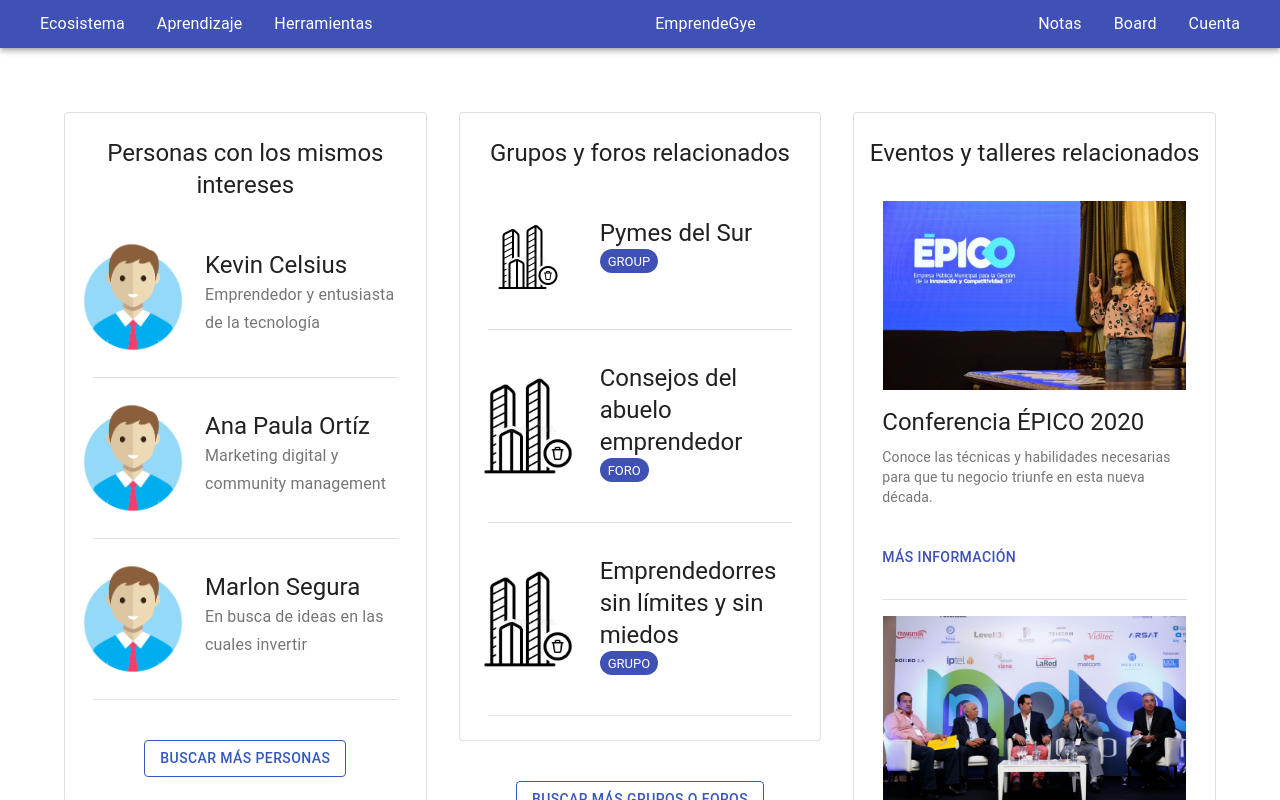
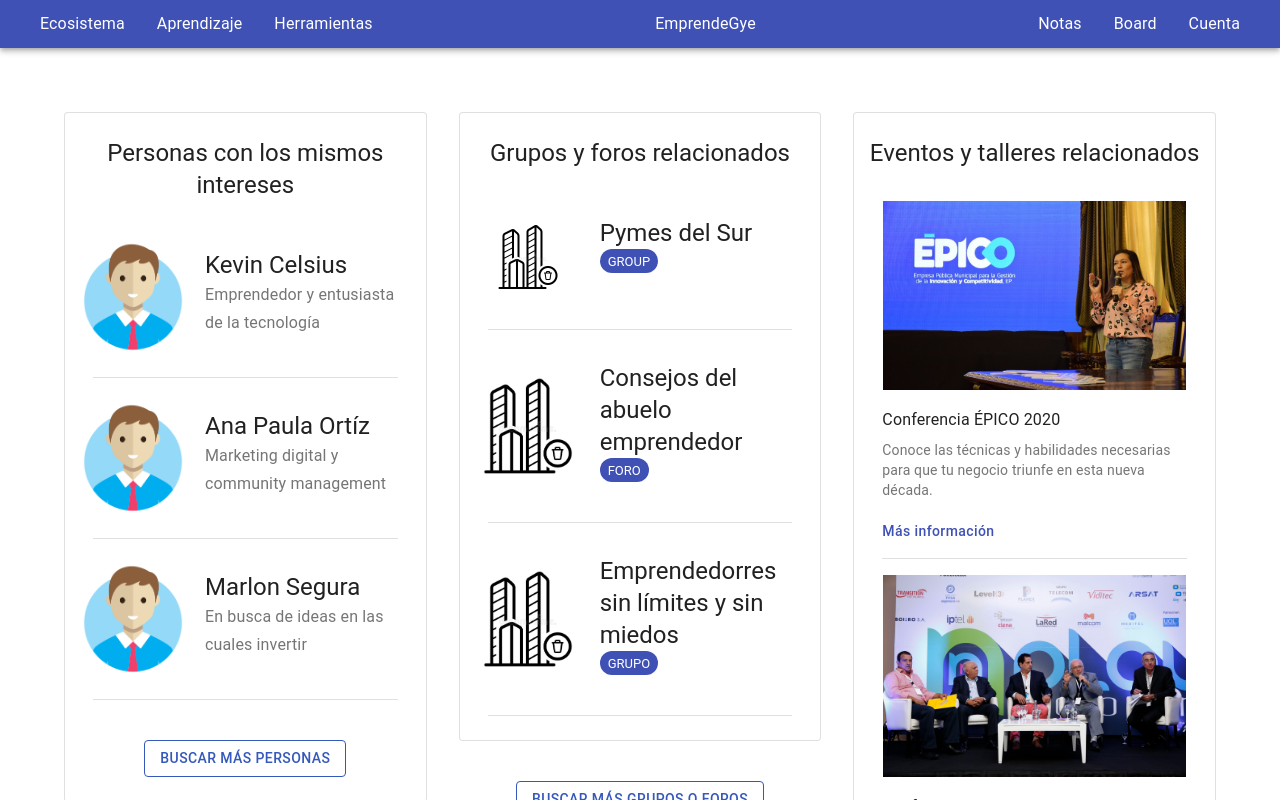
Before and after one commit to enmanuelmag/emprendeGye, a React (Create React App) app: page /emprendedor/ecosistema in a window 1280 px wide. Shown: the top 800 px of the page. Built offline with nearby package versions, Linux system fonts and the light colour scheme.

Commit message:
Change button design, layout spacing and title style

```diff
--- a/src/app/pages/emprendedor/ecosistema/components/card-events/page.tsx
+++ b/src/app/pages/emprendedor/ecosistema/components/card-events/page.tsx
@@ -22,7 +22,10 @@ export default function page({
 	index: number;
 	item: ItemsEvents;
 }) {
-	const classes = style();
+    const classes = style();
+    const initData = {
+        btnText: 'Más información',
+    };
 
 	return (
 		<React.Fragment>
@@ -42,8 +45,8 @@ export default function page({
 						/>
 					</Grid>
 					<Grid item xs={12}>
-						<CardContent>
-							<Typography gutterBottom variant='h5' component='h2'>
+						<CardContent className={classes.cardContent}>
+							<Typography gutterBottom variant='subtitle1' component='h2'>
 								{item.title}
 							</Typography>
 							<Typography variant='body2' color='textSecondary' component='p'>
@@ -53,8 +56,8 @@ export default function page({
 					</Grid>
 					<Grid item xs={12}>
 						<CardActions>
-							<Button color='primary' variant='text' href={item.srcInfo}>
-								Más Información
+							<Button color='primary' variant='text' href={item.srcInfo} className = {classes.btnText}>
+								{initData.btnText}
 							</Button>
 						</CardActions>
 					</Grid>
--- a/src/app/pages/emprendedor/ecosistema/components/card-events/style.js
+++ b/src/app/pages/emprendedor/ecosistema/components/card-events/style.js
@@ -8,8 +8,10 @@ export default makeStyles((theme) => ({
 	cardContainer: {
 		display: 'flex',
 		marginTop: theme.spacing(2),
-		marginBottom: theme.spacing(2),
-	},
+    },
+    cardContent: {
+        paddingBottom: '5px !important',
+    },
 	cover: {
 		display: 'block',
 		maxWidth: '90%',
@@ -23,5 +25,9 @@ export default makeStyles((theme) => ({
 	},
 	content: {
 		display: 'block',
-	},
+    },
+    btnText: {
+        textTransform: 'none',
+        float: 'right',
+    }
 }));
```
